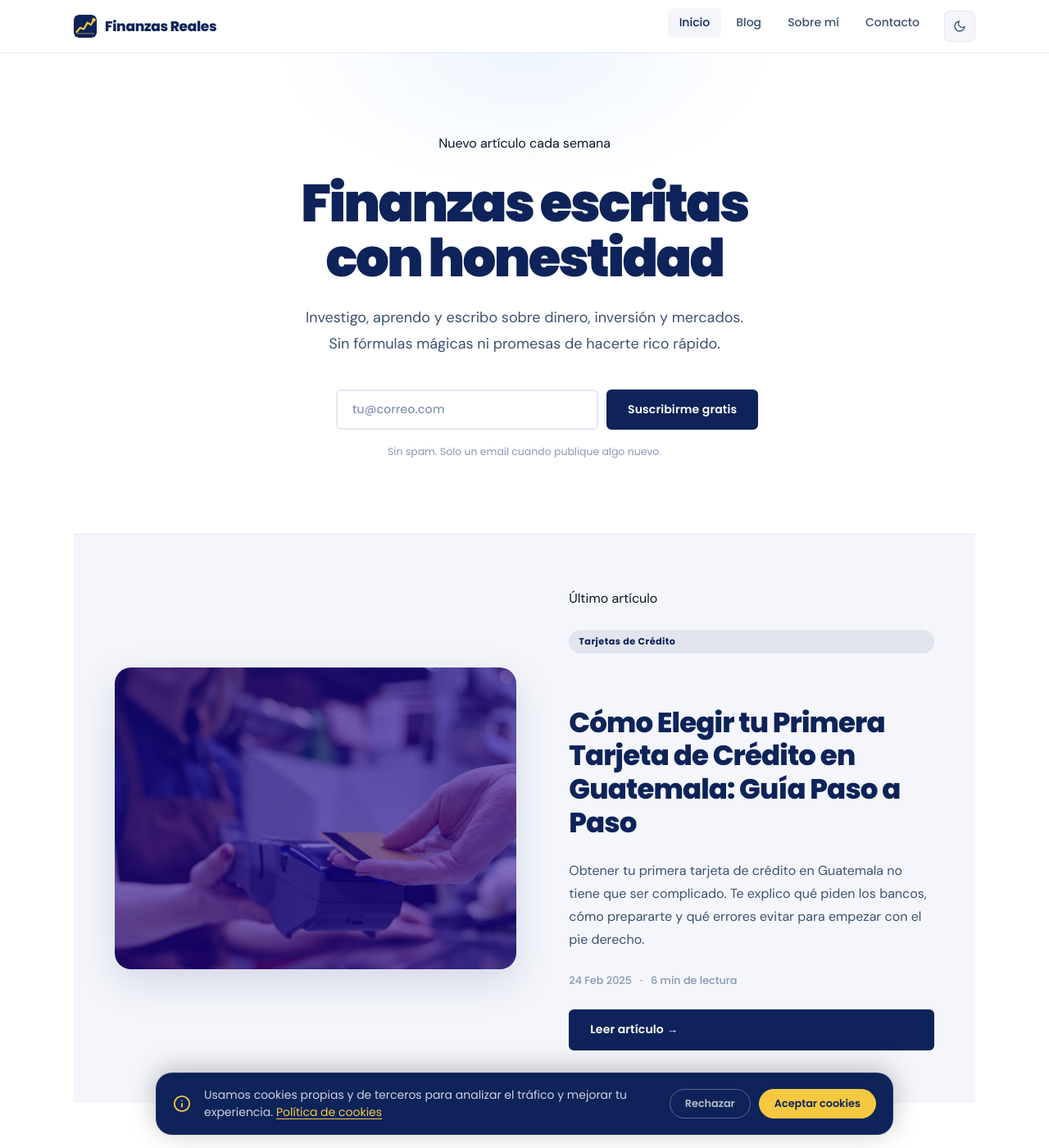
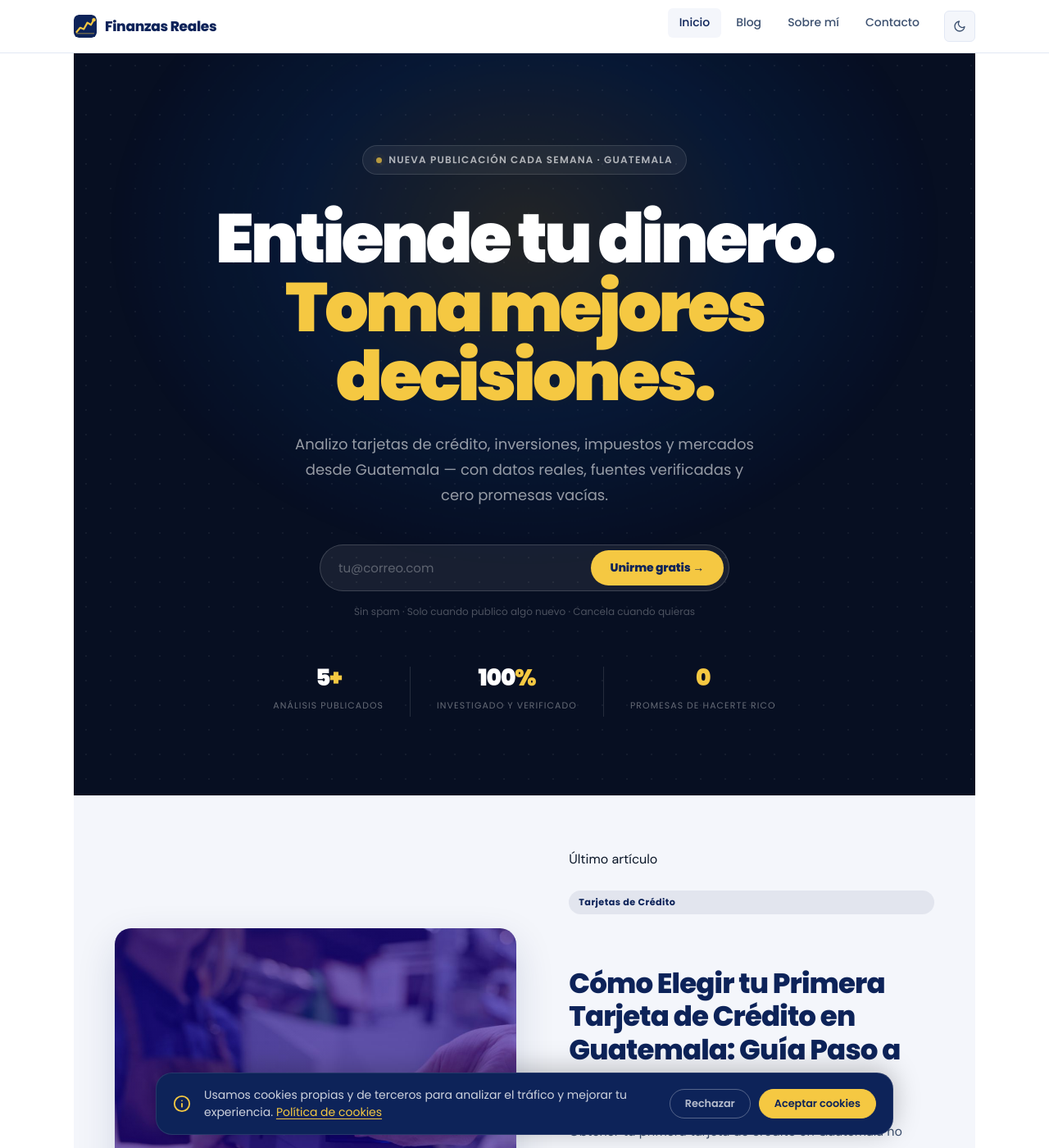
Before and after one commit to renedev0284-creator/Finanzas, a Jekyll site: the page built from index.html, in a window 1280 px wide and 1400 px high. Shown: the whole window at 82% size. Built offline with Jekyll 4.4.1, drawn with Linux system fonts in a browser that asks for light colours.

Commit message:
Rediseño hero: dark full-bleed con glow animado y stats
- Fondo navy oscuro #070F22 full-bleed con patrón dot-grid
- Glow radial animado (gold + blue) con efecto respiro (keyframes)
- Badge pulsante "Nueva publicación · Guatemala" con punto dorado animado
- Headline 5rem bold: "Entiende tu dinero. / Toma mejores decisiones."
- Acento dorado en segunda línea del título
- Sub en rgba(255,255,255,.58) — legible sin competir con el H1
- Form pill inline: input transparente + botón gold redondeado
- Hover en botón: escala + box-shadow dorada
- Stats row: artículos publicados (dinámico via Liquid), 100% verificado, 0 promesas
- Responsive: form en columna en móvil, stats en lista vertical

Co-Authored-By: Claude Sonnet 4.6 <noreply@anthropic.com>

```diff
--- a/assets/css/style.css
+++ b/assets/css/style.css
@@ -472,94 +472,222 @@ main { flex: 1; }
 /* ============================================================
    HOME — HERO
    ============================================================ */
+/* ============================================================
+   HOME — HERO (full-bleed dark)
+   ============================================================ */
 .home-hero {
+  position: relative;
+  background: #070F22;
+  overflow: hidden;
+  padding: 7rem var(--gap-4) 6rem;
   text-align: center;
-  padding: var(--gap-6) var(--gap-4) var(--gap-5);
-  max-width: 720px;
-  margin-inline: auto;
-  position: relative;
-}
-
-/* Decoración sutil de fondo */
-.home-hero::before {
+}
+
+/* Dot grid overlay */
+.home-hero::after {
   content: '';
   position: absolute;
   inset: 0;
-  background: radial-gradient(ellipse 60% 40% at 50% 0%, rgba(24,119,242,.07) 0%, transparent 70%);
+  background-image: radial-gradient(rgba(255,255,255,.055) 1px, transparent 1px);
+  background-size: 30px 30px;
   pointer-events: none;
-  z-index: -1;
-}
-
-.home-hero__eyebrow {
-  margin-bottom: var(--gap-3);
-}
-
+}
+
+/* Radial glow — animado */
+.home-hero__glow {
+  position: absolute;
+  top: -20%; left: 50%;
+  transform: translateX(-50%);
+  width: 1000px; height: 800px;
+  background: radial-gradient(ellipse at center,
+    rgba(245,200,66,.13) 0%,
+    rgba(24,119,242,.10) 35%,
+    transparent 65%);
+  animation: hero-glow 9s ease-in-out infinite alternate;
+  pointer-events: none;
+}
+
+@keyframes hero-glow {
+  from { transform: translateX(-50%) scale(1);    opacity: .75; }
+  to   { transform: translateX(-50%) scale(1.18); opacity: 1;   }
+}
+
+.home-hero__content {
+  position: relative;
+  z-index: 1;
+  max-width: 760px;
+  margin: 0 auto;
+}
+
+/* Badge pulsante */
+.home-hero__badge {
+  display: inline-flex;
+  align-items: center;
+  gap: .5rem;
+  font-family: var(--font-ui);
+  font-size: .75rem;
+  font-weight: 600;
+  letter-spacing: .1em;
+  text-transform: uppercase;
+  color: rgba(255,255,255,.65);
+  background: rgba(255,255,255,.06);
+  border: 1px solid rgba(255,255,255,.12);
+  padding: .4rem 1rem;
+  border-radius: 100px;
+  margin-bottom: 2.25rem;
+}
+
+.hero-badge-dot {
+  width: 7px; height: 7px;
+  background: var(--gold);
+  border-radius: 50%;
+  flex-shrink: 0;
+  animation: pulse-dot 2.2s ease-in-out infinite;
+}
+
+@keyframes pulse-dot {
+  0%, 100% { opacity: 1;  box-shadow: 0 0 0 0 rgba(245,200,66,.6); }
+  50%       { opacity: .7; box-shadow: 0 0 0 5px rgba(245,200,66,0); }
+}
+
+/* Headline */
 .home-hero__title {
   font-family: var(--font-ui);
-  font-size: clamp(2.5rem, 6.5vw, 4rem);
+  font-size: clamp(2.75rem, 8vw, 5.25rem);
   font-weight: 900;
+  letter-spacing: -.045em;
+  line-height: 1.0;
+  color: #fff;
+  margin-bottom: 1.625rem;
+}
+
+.home-hero__title .hero-accent {
+  color: var(--gold);
+  display: block;
+}
+
+/* Sub */
+.home-hero__sub {
+  font-family: var(--font-ui);
+  font-size: clamp(.9375rem, 2vw, 1.125rem);
+  color: rgba(255,255,255,.58);
+  line-height: 1.72;
+  max-width: 560px;
+  margin: 0 auto 2.75rem;
+}
+
+/* Pill form */
+.home-hero__form { margin-bottom: .875rem; }
+
+.hero-form-pill {
+  display: flex;
+  align-items: center;
+  max-width: 500px;
+  margin: 0 auto;
+  background: rgba(255,255,255,.07);
+  border: 1.5px solid rgba(255,255,255,.16);
+  border-radius: 100px;
+  padding: .375rem .375rem .375rem 1.375rem;
+  transition: border-color .2s, box-shadow .2s;
+}
+
+.hero-form-pill:focus-within {
+  border-color: rgba(245,200,66,.5);
+  box-shadow: 0 0 0 4px rgba(245,200,66,.08);
+}
+
+.hero-form-pill input {
+  flex: 1;
+  background: none;
+  border: none;
+  outline: none;
+  color: #fff;
+  font-family: var(--font-ui);
+  font-size: .9375rem;
+  min-width: 0;
+}
+
+.hero-form-pill input::placeholder { color: rgba(255,255,255,.3); }
+
+.hero-form-pill button {
+  background: var(--gold);
+  color: var(--navy);
+  font-family: var(--font-ui);
+  font-size: .875rem;
+  font-weight: 800;
+  padding: .6875rem 1.5rem;
+  border: none;
+  border-radius: 100px;
+  cursor: pointer;
+  white-space: nowrap;
+  transition: background var(--dur), transform var(--dur), box-shadow var(--dur);
+  letter-spacing: -.01em;
+}
+
+.hero-form-pill button:hover {
+  background: var(--gold-dark);
+  transform: scale(1.03);
+  box-shadow: 0 4px 16px rgba(245,200,66,.4);
+}
+
+.home-hero__disclaimer {
+  font-family: var(--font-ui);
+  font-size: .75rem;
+  color: rgba(255,255,255,.28);
+  margin-bottom: 3.5rem;
+}
+
+/* Stats */
+.home-hero__stats {
+  display: flex;
+  justify-content: center;
+  align-items: center;
+  gap: 0;
+  flex-wrap: wrap;
+}
+
+.hero-stat {
+  text-align: center;
+  padding: 0 2rem;
+}
+
+.hero-stat + .hero-stat {
+  border-left: 1px solid rgba(255,255,255,.12);
+}
+
+.hero-stat__num {
+  display: block;
+  font-family: var(--font-ui);
+  font-size: 1.75rem;
+  font-weight: 900;
+  color: #fff;
   letter-spacing: -.04em;
-  line-height: 1.05;
-  margin-bottom: var(--gap-3);
-  color: var(--navy);
-}
-
-[data-theme="dark"] .home-hero__title { color: var(--text-1); }
-
-.home-hero__title em {
-  font-style: normal;
-  color: var(--blue-vivid);
-  position: relative;
-}
-
-[data-theme="dark"] .home-hero__title em { color: var(--blue-bright); }
-
-.home-hero__sub {
-  font-size: 1.125rem;
-  color: var(--text-2);
-  line-height: 1.75;
-  margin-bottom: var(--gap-4);
-  max-width: 540px;
-  margin-inline: auto;
-  margin-bottom: var(--gap-4);
-}
-
-.home-hero__form {
-  display: flex;
-  gap: .625rem;
-  max-width: 460px;
-  margin-inline: auto;
-  margin-bottom: var(--gap-2);
-}
-
-.home-hero__form input[type="email"] {
-  flex: 1;
-  padding: .75rem 1.125rem;
-  border: 2px solid var(--border);
-  border-radius: var(--radius-sm);
-  background: var(--bg);
-  color: var(--text-1);
-  font-family: var(--font-ui);
-  font-size: .9rem;
-  font-weight: 500;
-  transition: border-color var(--dur), box-shadow var(--dur);
-}
-
-.home-hero__form input[type="email"]::placeholder { color: var(--text-3); }
-
-.home-hero__form input[type="email"]:focus {
-  outline: none;
-  border-color: var(--blue-vivid);
-  box-shadow: 0 0 0 4px rgba(24,119,242,.12);
-}
-
-.home-hero__disclaimer {
-  font-size: .78rem;
-  color: var(--text-3);
-  font-family: var(--font-ui);
-}
-
-.home-hero + * { border-top: 1px solid var(--border); }
+  line-height: 1;
+  margin-bottom: .25rem;
+}
+
+.hero-stat__num span { color: var(--gold); }
+
+.hero-stat__label {
+  font-family: var(--font-ui);
+  font-size: .68rem;
+  text-transform: uppercase;
+  letter-spacing: .1em;
+  color: rgba(255,255,255,.38);
+}
+
+/* Separador entre hero y lo que sigue */
+.home-hero + * { border-top: none; }
+
+@media (max-width: 680px) {
+  .home-hero { padding: 5rem var(--gap-3) 4rem; }
+  .hero-form-pill { flex-direction: column; border-radius: var(--radius-lg); padding: .75rem; gap: .5rem; }
+  .hero-form-pill input { width: 100%; text-align: center; }
+  .hero-form-pill button { width: 100%; border-radius: var(--radius-md); }
+  .hero-stat { padding: .75rem 1.25rem; }
+  .hero-stat + .hero-stat { border-left: none; border-top: 1px solid rgba(255,255,255,.1); }
+  .home-hero__stats { flex-direction: column; }
+}
 
 /* ============================================================
    HOME — POST DESTACADO
--- a/index.html
+++ b/index.html
@@ -5,17 +5,51 @@ description: Blog sobre finanzas personales, inversión y mercados. Escrito por
 permalink: /
 ---
 
-<!-- HERO CENTRADO -->
+<!-- HERO -->
 <section class="home-hero">
-  <p class="home-hero__eyebrow">Nuevo artículo cada semana</p>
-  <h1 class="home-hero__title">Finanzas escritas<br>con honestidad</h1>
-  <p class="home-hero__sub">Investigo, aprendo y escribo sobre dinero, inversión y mercados.<br>Sin fórmulas mágicas ni promesas de hacerte rico rápido.</p>
+  <div class="home-hero__glow" aria-hidden="true"></div>
 
-  <form class="home-hero__form" action="#" method="POST">
-    <input type="email" name="email" placeholder="tu@correo.com" required aria-label="Tu correo electrónico">
-    <button type="submit" class="btn btn-primary">Suscribirme gratis</button>
-  </form>
-  <p class="home-hero__disclaimer">Sin spam. Solo un email cuando publique algo nuevo.</p>
+  <div class="home-hero__content">
+
+    <div class="home-hero__badge">
+      <span class="hero-badge-dot" aria-hidden="true"></span>
+      Nueva publicación cada semana · Guatemala
+    </div>
+
+    <h1 class="home-hero__title">
+      Entiende tu dinero.
+      <span class="hero-accent">Toma mejores decisiones.</span>
+    </h1>
+
+    <p class="home-hero__sub">
+      Analizo tarjetas de crédito, inversiones, impuestos y mercados desde Guatemala —
+      con datos reales, fuentes verificadas y cero promesas vacías.
+    </p>
+
+    <form class="home-hero__form" action="#" method="POST">
+      <div class="hero-form-pill">
+        <input type="email" name="email" placeholder="tu@correo.com" required aria-label="Tu correo electrónico">
+        <button type="submit">Unirme gratis →</button>
+      </div>
+    </form>
+    <p class="home-hero__disclaimer">Sin spam · Solo cuando publico algo nuevo · Cancela cuando quieras</p>
+
+    <div class="home-hero__stats" role="list">
+      <div class="hero-stat" role="listitem">
+        <span class="hero-stat__num">{{ site.posts | size }}<span>+</span></span>
+        <span class="hero-stat__label">Análisis publicados</span>
+      </div>
+      <div class="hero-stat" role="listitem">
+        <span class="hero-stat__num">100<span>%</span></span>
+        <span class="hero-stat__label">Investigado y verificado</span>
+      </div>
+      <div class="hero-stat" role="listitem">
+        <span class="hero-stat__num"><span>0</span></span>
+        <span class="hero-stat__label">Promesas de hacerte rico</span>
+      </div>
+    </div>
+
+  </div>
 </section>
 
 <!-- ARTÍCULOS -->
```
